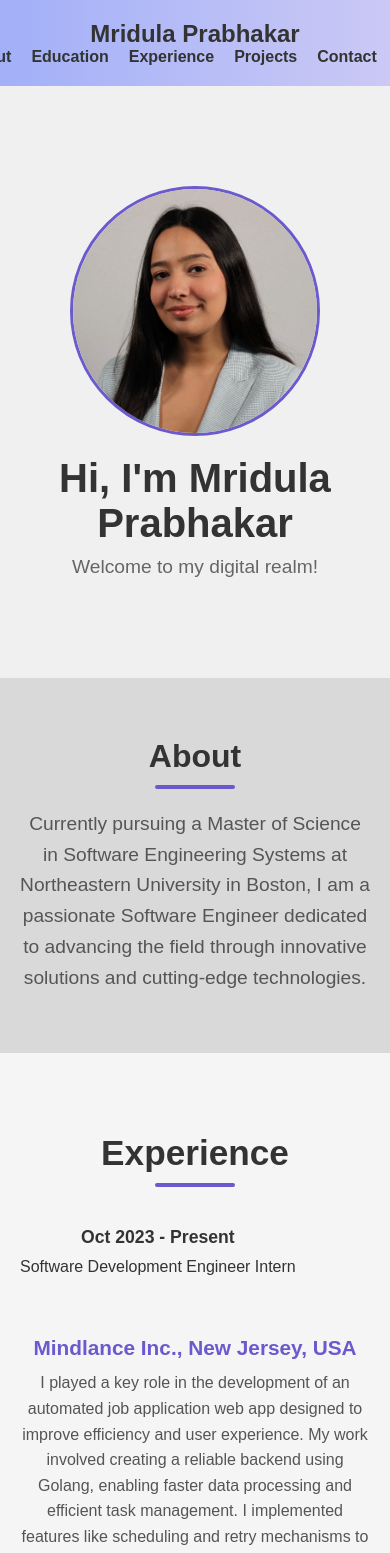
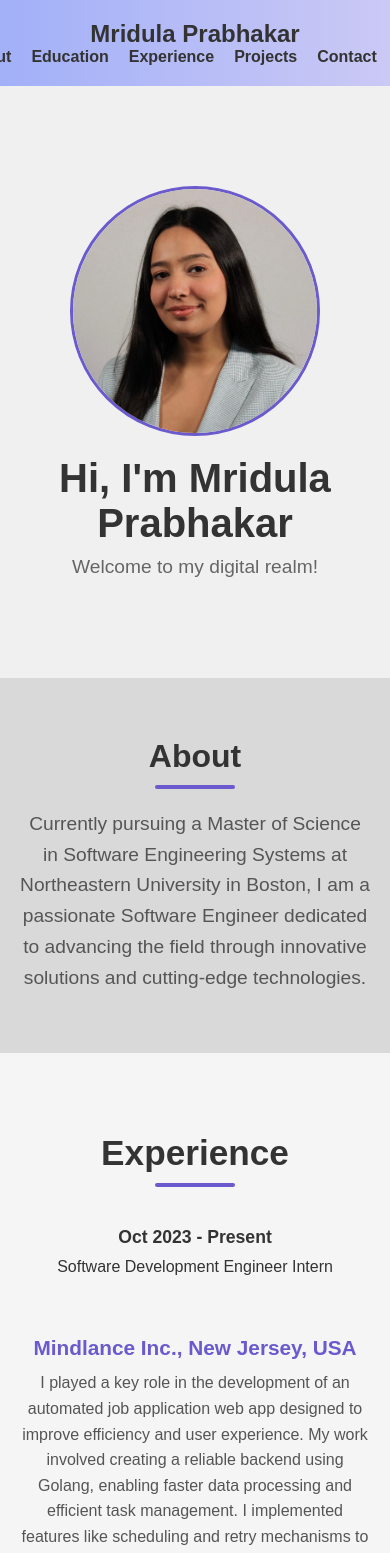
Before and after one commit to mridulapbk08/mridulapbk08.github.io, a React (Create React App) app: page / in a window 390 px wide. Shown: the top 1553 px of the page. Built offline with nearby package versions, Linux system fonts and the light colour scheme.

Commit message:
Added changes

```diff
--- a/src/App.css
+++ b/src/App.css
@@ -11,7 +11,6 @@ body {
   padding: 0;
 }
 .container {
-  max-width: 1200px;
   margin: 0 auto;
 }
 
@@ -497,5 +496,8 @@ section {
   .experience-right {
     text-align: center;
     padding: 0;
+    display: block;
+    width: -webkit-fill-available;
   }
+
 }
--- a/src/pages/CarRentalProjectPage.css
+++ b/src/pages/CarRentalProjectPage.css
@@ -6,6 +6,7 @@
     background: #f7f8fa;
     border-radius: 8px;
     box-shadow: 0 4px 8px rgba(0, 0, 0, 0.1);
+
   }
 
   .project-header {
@@ -25,9 +26,10 @@
 
   .project-section {
     background: #ffffff;
-    padding: 20px;
+    padding: 10px;
     border-radius: 8px;
     box-shadow: 0 2px 4px rgba(0, 0, 0, 0.1);
+
   }
 
   .project-section h2 {
--- a/src/pages/DayCareProjectPage.css
+++ b/src/pages/DayCareProjectPage.css
@@ -6,6 +6,7 @@
     background: #f7f8fa;
     border-radius: 8px;
     box-shadow: 0 4px 8px rgba(0, 0, 0, 0.1);
+    height: 70vh;
   }
 
   .project-header {
@@ -21,6 +22,7 @@
 
   .project-content {
     margin-bottom: 20px;
+    margin-top: 10vh;
   }
 
   .project-section {
--- a/src/pages/ProShopProjectPage.css
+++ b/src/pages/ProShopProjectPage.css
@@ -6,6 +6,7 @@
     background: #f7f8fa;
     border-radius: 8px;
     box-shadow: 0 4px 8px rgba(0, 0, 0, 0.1);
+    height: 70vh;
   }
 
   .project-header {
@@ -21,6 +22,7 @@
 
   .project-content {
     margin-bottom: 20px;
+    margin-top: 10vh;
   }
 
   .project-content h2 {
--- a/src/pages/SocialDistanceProjectPage.css
+++ b/src/pages/SocialDistanceProjectPage.css
@@ -6,7 +6,7 @@
   background: #f7f8fa;
   border-radius: 8px;
   box-shadow: 0 4px 8px rgba(0, 0, 0, 0.1);
-  height: 80vh;
+  height: 70vh;
 }
 
 .project-header {
```
Also changed, not shown: src/pages/CarRentalProjectPage.js (line endings or trailing spaces).
